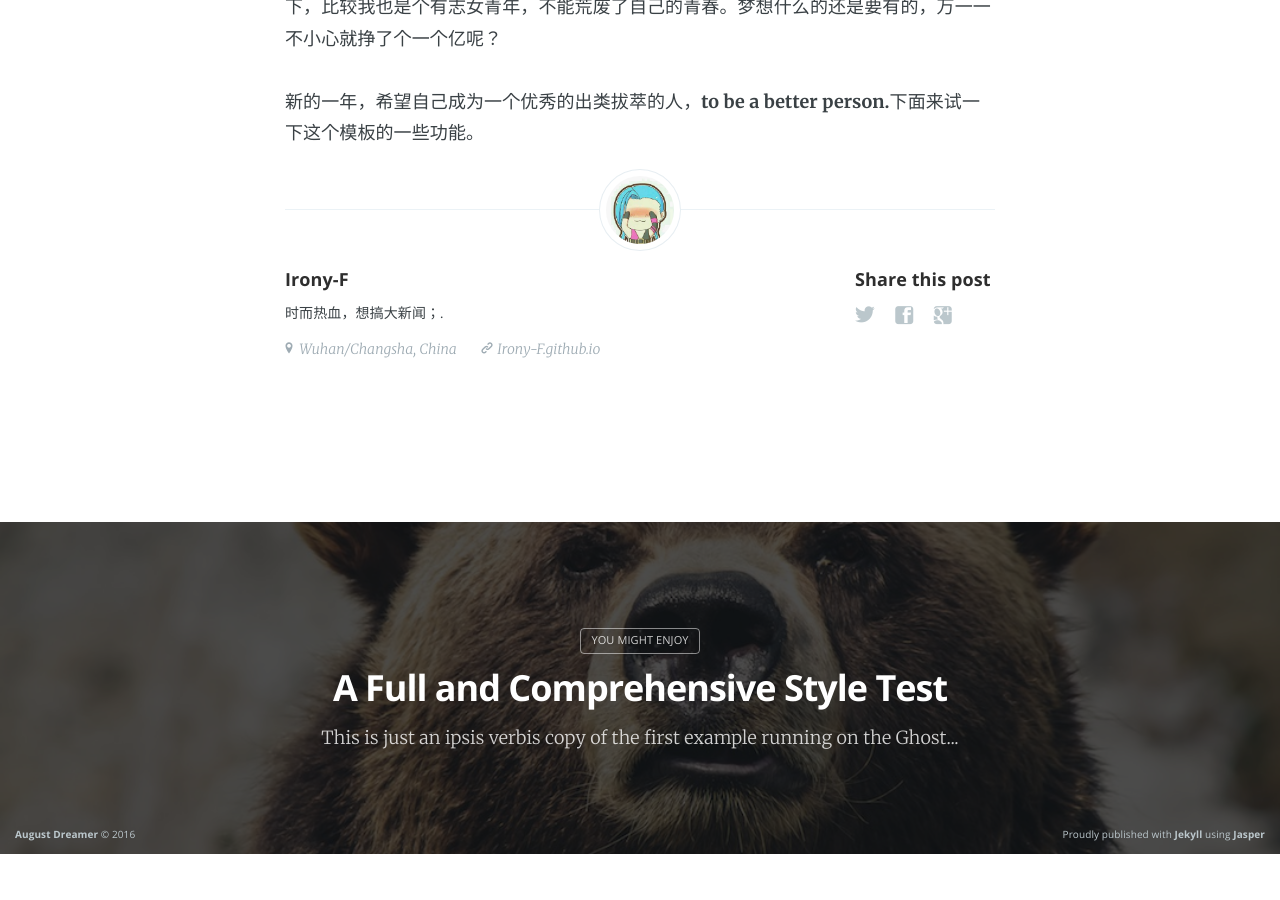
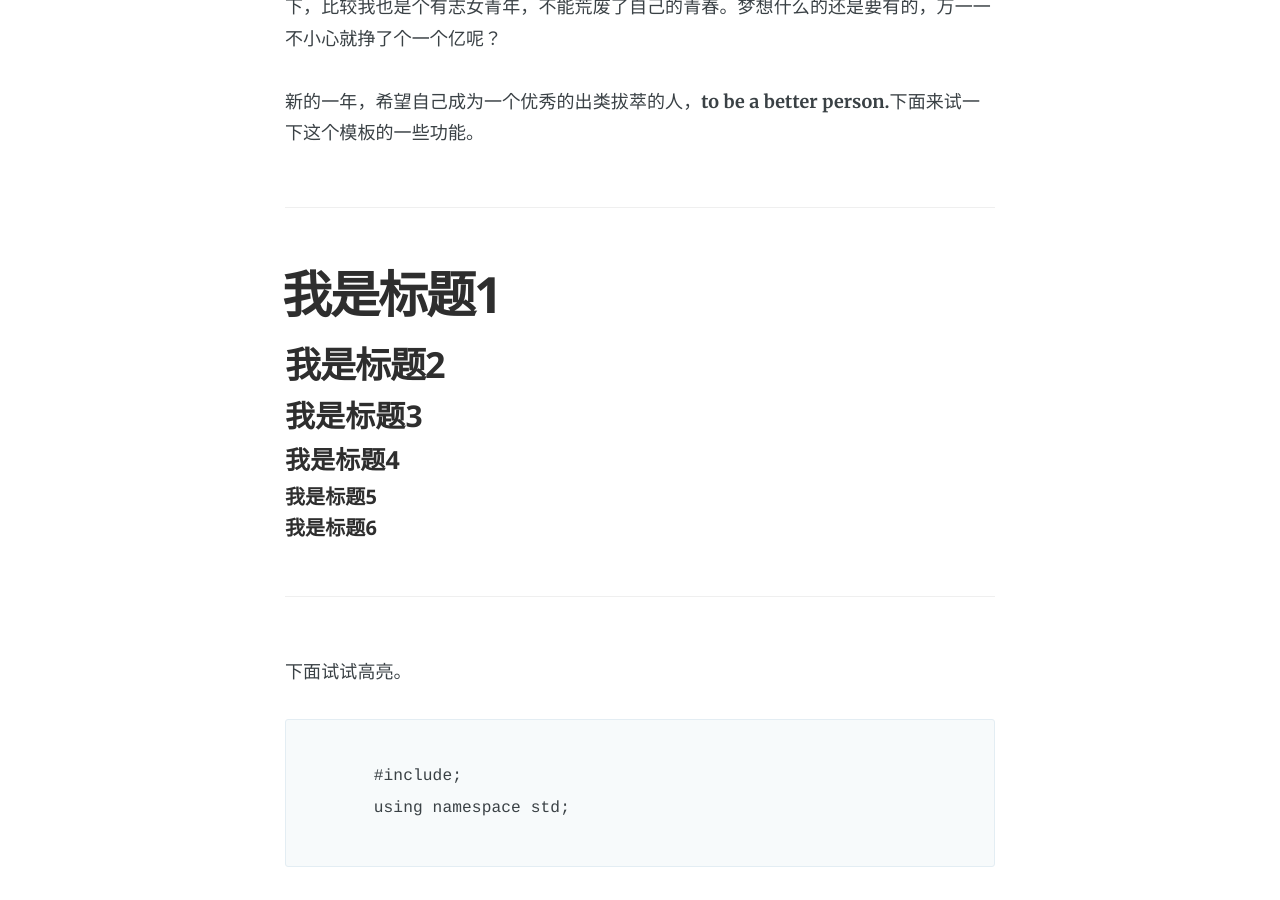
Before and after one commit to Irony-F/Irony-F.github.io, a Jekyll site: the page built from _posts/2016-10-05-test.html, in a window 1280 px wide and 900 px high, scrolled down 945 px. Built offline with Jekyll 4.4.1, drawn with Linux system fonts in a browser that asks for light colours; nearby versions of some CDN libraries; before the commit the page ends 1799 px from its top, so only the background shows below that; some of the changed text lies outside the part shown.

Commit message:
Update and rename 2015-10-05-test.html to 2016-10-05-test.html

```diff
--- a/_posts/2015-10-05-test.html
+++ b/_posts/2016-10-05-test.html
@@ -24,3 +24,44 @@ logo: 'assets/images/ghost.png'
 
 <p>新的一年，希望自己成为一个优秀的出类拔萃的人，<strong>to be a better person.</strong>下面来试一下这个模板的一些功能。
 </p>
+
+<hr />
+<h1 id="heading1">我是标题1</h1>
+
+<h2 id="heading2">我是标题2</h2>
+
+<h3 id="heading3">我是标题3</h3>
+
+<h4 id="heading4">我是标题4</h4>
+
+<h5 id="heading5">我是标题5</h5>
+
+<h6 id="heading6">我是标题6</h6>
+
+<hr />
+
+<p>下面试试高亮。
+</p>
+
+<pre>
+    {% raw %}
+ 	#include<isotream>;
+ 	using namespace std;
+    {% endraw %}
+</pre>
+
+<p>高亮2.0。
+</p>
+
+{% highlight css %}
+/* 这里只给了css */
+#container {
+    float: left;
+    margin: 0 -240px 0 0;
+    width: 100%;
+}
+{% endhighlight %}
+
+
+<p>好吧暂时就这些了，其他的以后再说。恩。向上吧，少年们。
+</p>
```
